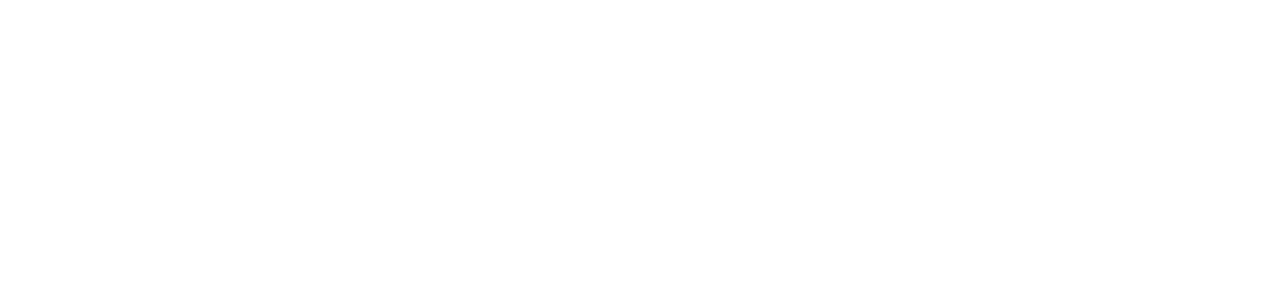
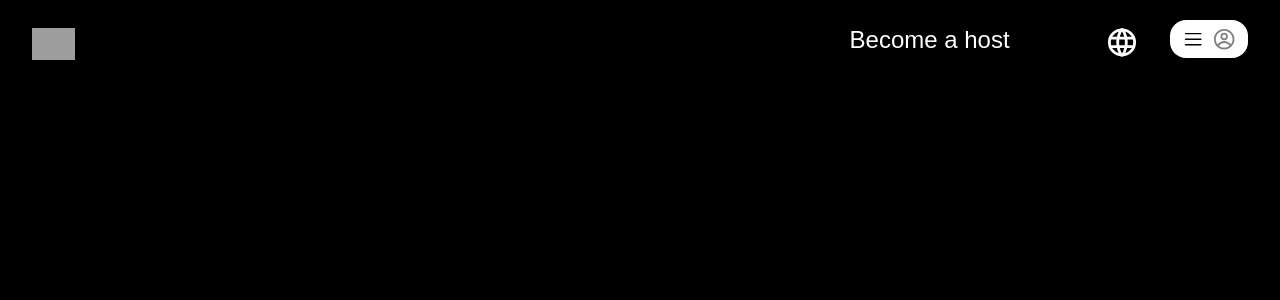
Before and after one commit to Nikhiel-M/Zaio-air-bnb-capstone, a React (Vite) app: page / in a window 1280 px wide. Shown: the top 300 px of the page. Built offline with nearby package versions, Linux system fonts and the light colour scheme; grey boxes are pictures that could not be loaded.

Commit message:
made the header section

```diff
--- a/package.json
+++ b/package.json
@@ -12,6 +12,7 @@
   "dependencies": {
     "react": "^19.1.1",
     "react-dom": "^19.1.1",
+    "react-icons": "^5.5.0",
     "styled-components": "^6.1.19"
   },
   "devDependencies": {
--- a/src/App.jsx
+++ b/src/App.jsx
@@ -1,10 +1,17 @@
 import './App.css'
+import { GlobalStyles } from './Styles/Global.styled'
+import Header from './components/Header/Header'
+function App() {
 
-function App() {
+  return(
+    <>
+    <GlobalStyles />
+    <Header />
+    </>
+  )
+
+}
 
 
 
-
-}
-
 export default App
--- a/src/Styles/General.styled.js
+++ b/src/Styles/General.styled.js
@@ -0,0 +1,33 @@
+import styled from "styled-components";
+
+ export const Container = styled.div`
+ display: flex;
+ justify-content: center;
+ align-items: center;
+  padding: 0 2rem;
+  text-align: center;
+
+  `
+
+
+export const Title =  styled.h1`
+color: white;
+font-family: 'Mogra', system-ui;
+font-size: 4rem;
+background-color: transparent;
+
+
+`
+export const Subtitle = styled.h2`
+color: white;
+font-family: 'popins', sans-serif;
+font-size: 2rem;
+background-color: transparent;
+`
+
+export const Text = styled.p`
+color: white;
+font-family: 'popins', sans-serif;
+font-size: 1.5rem;
+background-color: transparent;
+`
--- a/src/Styles/Global.styled.js
+++ b/src/Styles/Global.styled.js
@@ -0,0 +1,18 @@
+import { createGlobalStyle } from "styled-components";
+
+ export const GlobalStyles = createGlobalStyle`
+ *{
+   box-sizing: border-box;
+   margin: 0;
+   padding: 0;
+   font-family: 'popins', sans-serif;
+   font-weight: 100;
+   font-style: normal;
+ }
+
+ body {
+   background-color: black;
+   color: white;
+ }
+
+`;
--- /dev/null
+++ b/src/components/CalenderSection/CalenderSection.styled.js
@@ -0,0 +1 @@
+import styled from "styled-components";
--- a/src/components/Header/Header.jsx
+++ b/src/components/Header/Header.jsx
@@ -0,0 +1,15 @@
+import React from 'react'
+import { Title, Subtitle } from '../../Styles/General.styled'
+import ProfileSection from '../Profile Section/ProfileSection'
+import { HeaderContainer } from'./Header.styled'
+
+const Header = () => {
+  return (
+    <HeaderContainer>
+      <img className='logo' src='https://cdn.brandfetch.io/idkuvXnjOH/theme/light/logo.svg?c=1bxid64Mup7aczewSAYMX&t=1717146469893' alt='logo'/>
+      <ProfileSection />
+    </HeaderContainer>
+  )
+}
+
+export default Header
--- a/src/components/Header/Header.styled.js
+++ b/src/components/Header/Header.styled.js
@@ -0,0 +1,19 @@
+import styled from "styled-components";
+
+export const HeaderContainer = styled.div`
+  padding: 1rem 0 1rem 2rem;
+  width: 100%;
+  height: 15%;
+  display: flex;
+  flex-direction: row;
+  justify-content: space-between;
+  background-color: hsla(0, 0%, 0%, 0.28);
+  position: fixed;
+  top: 0;
+
+  .logo {
+    margin-top: 1%;
+    height: 2rem;
+    width: auto;
+}
+`;
--- /dev/null
+++ b/src/components/Profile Section/ProfileSection.jsx
@@ -0,0 +1,44 @@
+import React, { useState } from "react";
+import { Title, Subtitle } from "../../Styles/General.styled";
+import { Container } from "../../Styles/General.styled";
+import {
+  ProfileContainer,
+  WorldIconContainer,
+  ProfileSectionContainer,
+  DropDown,
+} from "./ProfileSection.styled";
+import { TbWorld } from "react-icons/tb";
+import { PiList } from "react-icons/pi";
+import { CgProfile } from "react-icons/cg";
+
+const ProfileSection = () => {
+  const [isDropDownOpen, setIsDropDownOpen] = useState(false);
+
+  const handleDropDown = () => {
+    setIsDropDownOpen(!isDropDownOpen);
+  }
+
+  return (
+    <ProfileSectionContainer>
+      <Container className="profile-section">
+        <h2>Become a host</h2>
+
+        <WorldIconContainer>
+          <TbWorld className="world-icon" />
+        </WorldIconContainer>
+
+        <DropDown>
+          <ProfileContainer onClick={handleDropDown}>
+            <PiList className="list-icon" />
+            <CgProfile className="profile-icon" />
+          </ProfileContainer>
+          {isDropDownOpen && (
+            <div className="dropdown-menu">Login</div>
+          )}
+        </DropDown>
+      </Container>
+    </ProfileSectionContainer>
+  );
+};
+
+export default ProfileSection;
--- /dev/null
+++ b/src/components/Profile Section/ProfileSection.styled.js
@@ -0,0 +1,63 @@
+import styled from "styled-components";
+
+
+export const ProfileSectionContainer = styled.div`
+.profile-section{
+
+}
+`
+
+export const ProfileContainer = styled.div`
+background-color: white;
+color: black;
+fill: black;
+font-size: 1.4rem;
+margin: 0.1rem 0 0.3rem 0 ;
+padding: 0.5rem 0.8rem;
+border-radius: 16px;
+display: flex;
+align-items: center;
+justify-content: center;
+flex-direction: row;
+
+.profile-icon{
+    color: gray;
+    fill: gray;
+    margin-left: 0.5rem;
+    cursor: pointer;
+
+}
+.list-icon{
+    cursor: pointer;
+}
+
+`
+export const WorldIconContainer = styled.div`
+.world-icon{
+    margin: 0.5rem 1rem 0rem 5rem;
+    padding: 0.1rem;
+    height: 2.3rem;
+    font-size: 4rem;
+    cursor: pointer;
+}
+`
+
+export const DropDown = styled.div`
+display: flex;
+flex-direction: column;
+position: relative;
+
+.dropdown-menu {
+    position: absolute;
+    top: 100%;
+    right: 0;
+    background-color: white;
+    color: black;
+    padding: 0.8rem 1rem;
+    border-radius: 16px;
+    box-shadow: 0 2px 8px rgba(0, 0, 0, 0.15);
+    cursor: pointer;
+    min-width: 100px;
+    z-index: 1000;
+}
+`
```
Also changed, not shown: src/components/CalenderSection/CalenderSection.jsx (added, +9 -0 lines), 1 other file (tests, documents, lock files or other folders).
